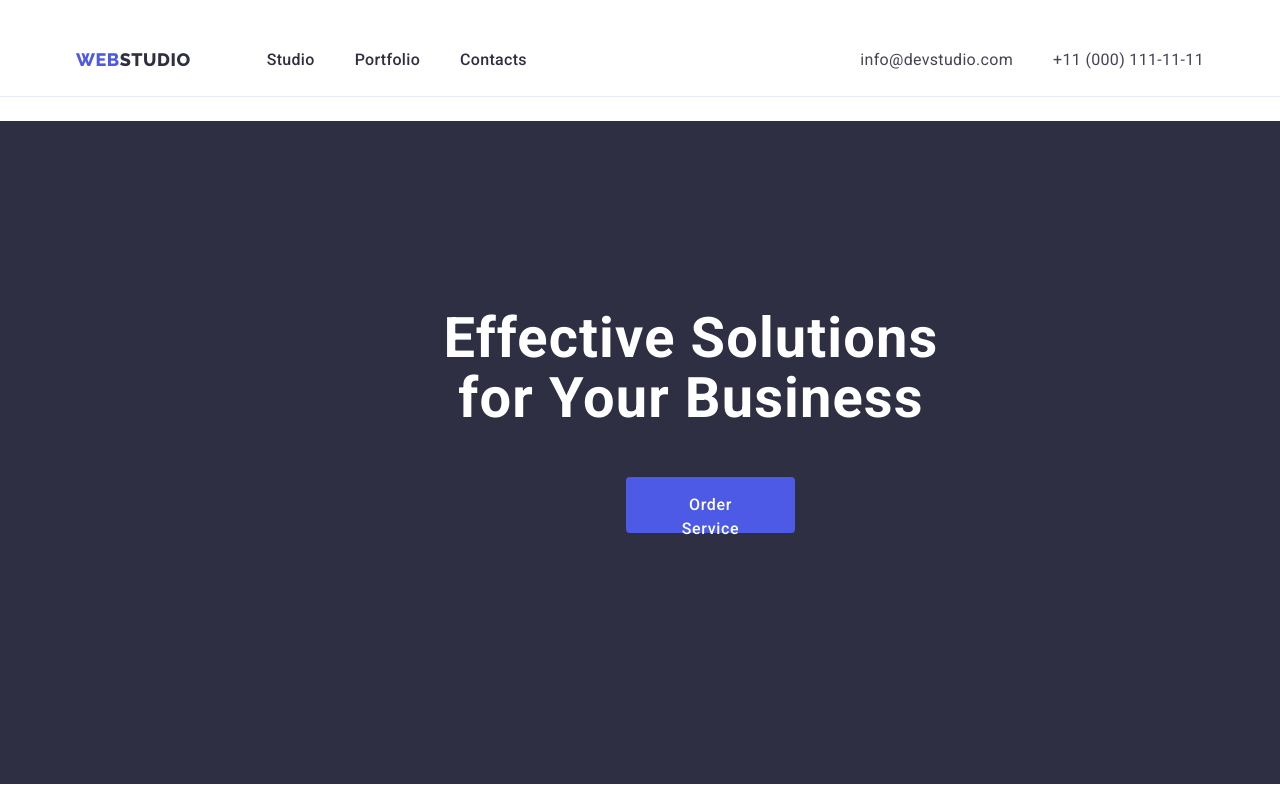
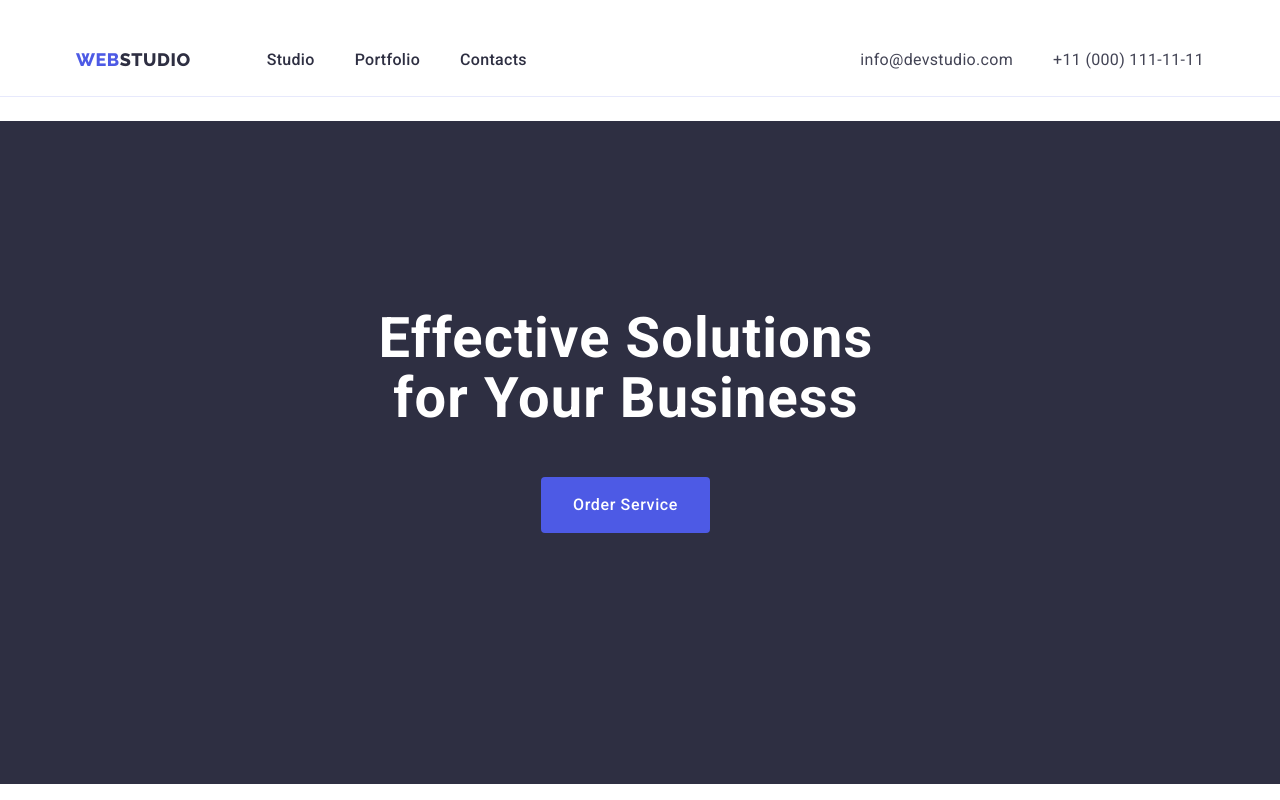
Before and after one commit to Gray-Ti/goit-markup-hw-03, a plain HTML site: page index.html in a window 1280 px wide. Shown: the top 800 px of the page. Drawn offline with nearby package versions, Linux system fonts and the light colour scheme.

Commit message:
add marg btn

```diff
--- a/css/styles.css
+++ b/css/styles.css
@@ -156,12 +156,13 @@ img {
   line-height: 1.07;
   letter-spacing: 0.02em;
   max-width: 496px;
-  margin-right: 280px;
+  margin-right: 345px;
 }
 
 .hero-btn {
   display: block;
   align-items: center;
+  text-align: center;
   color: var(--primeri-white-color);
   font-size: var(--text-font-size);
   height: 56px;
@@ -173,7 +174,7 @@ img {
   background-color: var(--secondary-color);
   cursor: pointer;
   padding: 16px 32px;
-  margin: 48px 550px;
+  margin: 48px 465px;
   border: none;
   border-radius: 4px;
 }
```
